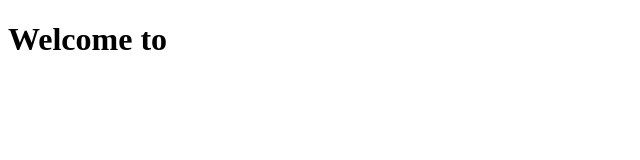
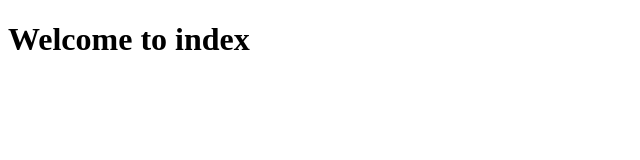
Before and after one commit to karthiksevenlive/Mywebsite, a plain HTML site: page index.html in a window 1280 px wide. Shown: the whole page, without its empty margins (0-640 px from the left). Drawn offline with Linux system fonts and the light colour scheme.

Commit message:
Update index.html

```diff
--- a/index.html
+++ b/index.html
@@ -4,7 +4,7 @@
 <title>My Webpage</title>
 
 
-   <h1>Welcome to</h1>
+   <h1>Welcome to index</h1>
 
 
 </body>
```
